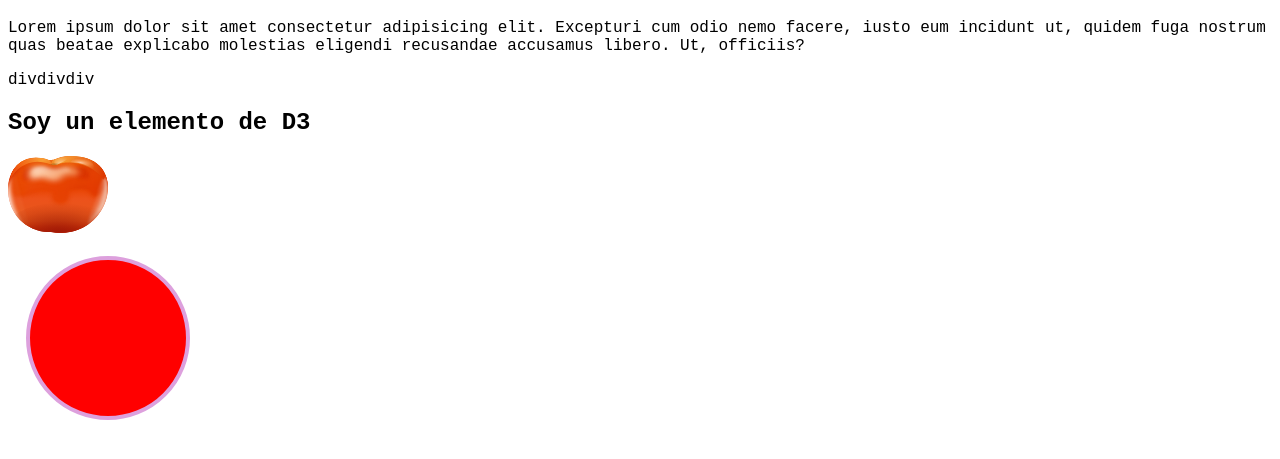
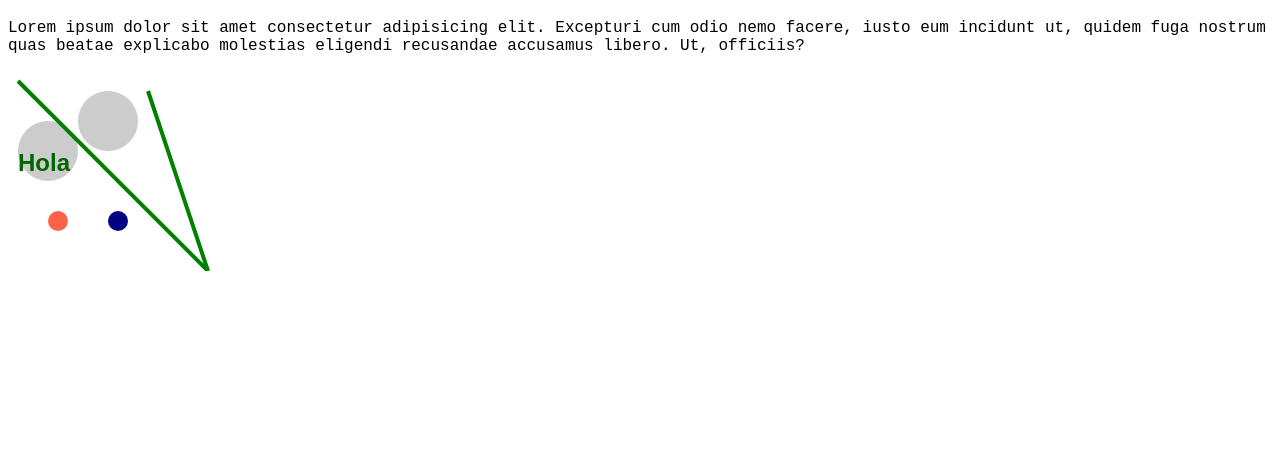
Before and after one commit to pyrenaicus/ita-d3, a plain HTML site: page index.html in a window 1280 px wide. Shown: the part 61-520 px from the top of the page. Drawn offline with Linux system fonts and the light colour scheme.

Commit message:
primer grafic

```diff
--- a/css/style.css
+++ b/css/style.css
@@ -1,5 +1,11 @@
 body {
   font-family: 'Courier New', Courier, monospace;
+  box-sizing: border-box;
+}
+
+div {
+  /* border: 4px solid gold;
+  padding: 20px; */
 }
 
 h1 {
--- a/index.html
+++ b/index.html
@@ -21,11 +21,11 @@
         fuga nostrum quas beatae explicabo molestias eligendi
         recusandae accusamus libero. Ut, officiis?
       </p>
-      <div>divdivdiv</div>
-      <div>
+      <div id="canvas"></div>
+      <!--      <div>
         <img src="Tomate.svg" alt="tomata" srcset="" width="100px" />
-      </div>
-      <div>
+      </div> -->
+      <!--  <div>
         <svg width="200" height="200">
           <circle
             cx="100"
@@ -35,8 +35,25 @@
             stroke="plum"
             stroke-width="4"
           />
+          <circle
+            cx="120"
+            cy="130"
+            r="60"
+            fill="yellow"
+            stroke="plum"
+            stroke-width="4"
+          />
+          <rect
+            x="110"
+            y="10"
+            width="60"
+            height="100"
+            fill="blue"
+            stroke="plum"
+            stroke-width="4"
+          />
         </svg>
-      </div>
+      </div> -->
     </main>
   </body>
   <script src="./lib/d3.v7.min.js"></script>
--- a/js/script.js
+++ b/js/script.js
@@ -12,6 +12,40 @@ restar(2, 3);
 
 // document.querySelector('div').innerHTML = "<p>vengo de JS</p>";
 
-d3.select("div")
-  .append("h2")
-  .text("Soy un elemento de D3")
+// d3.select("div")
+//   .append("h2")
+//   .text("Soy un elemento de D3")
+
+
+const svg = d3.select("#canvas").append("svg").attr("width", 400).attr("height", 200);
+
+svg.append("circle").attr("cx", 100).attr("cy", 50).attr("r", 30).style("fill", "#ccc");
+svg.append("circle").attr("cx", 40).attr("cy", 80).attr("r", 30).style("fill", "#ccc");
+svg.append("circle").attr("cx", 110).attr("cy", 150).attr("r", 10).style("fill", "navy");
+svg.append("circle").attr("cx", 50).attr("cy", 150).attr("r", 10).style("fill", "tomato");
+svg
+  .append("text")
+  .text("Hola")
+  .attr("x", 10)
+  .attr("y", 100)
+  .style("font-size", "24px")
+  .style("font-family", "Arial")
+  .style("font-weight", "bold")
+  .style("fill", "darkgreen");
+
+svg
+  .append("line")
+  .attr("x1", 10)
+  .attr("y1", 10)
+  .attr("x2", 200)
+  .attr("y2", 200)
+  .attr("stroke", "green")
+  .attr("stroke-width", "4px");
+svg
+  .append("line")
+  .attr("x1", 200)
+  .attr("y1", 200)
+  .attr("x2", 140)
+  .attr("y2", 20)
+  .attr("stroke", "green")
+  .attr("stroke-width", "4px");
```
